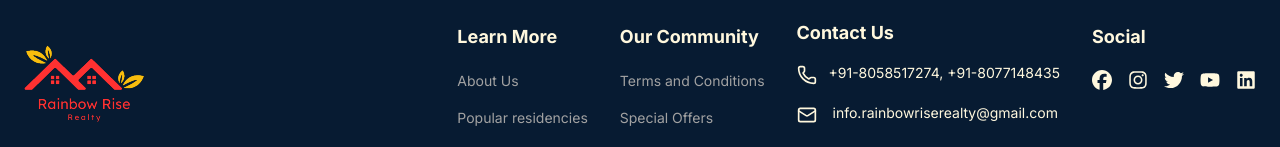
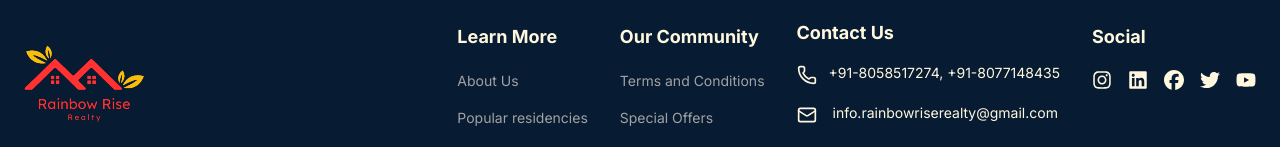
Before and after one commit to PrathameshKumarSah/rainbowrisereality, a React (Vite) app in the folder frontend/: page / in a window 1280 px wide. Shown: the part 2396-2543 px from the top of the page. Built offline with nearby package versions, Linux system fonts and the light colour scheme; no server answers; a web font is replaced by a local one.

Commit message:
Update data.jsx

```diff
--- a/frontend/src/constant/data.jsx
+++ b/frontend/src/constant/data.jsx
@@ -223,10 +223,10 @@ export const FOOTER_CONTACT_INFO = {
 export const SOCIALS = {
   title: "Social",
   links: [
-    { icon: <FaFacebook />, id: "facebook" },
-    { icon: <FaInstagram />, id: "instagram" },
-    { icon: <FaTwitter />, id: "twitter" },
-    { icon: <FaYoutube />, id: "youtube" },
-    { icon: <FaLinkedin />, id: "linkedin" },
+    { icon: <FaInstagram />, id: "instagram", url: "https://www.instagram.com/rainbowriserealty/" },
+    { icon: <FaLinkedin />, id: "linkedin",  url: "https://www.linkedin.com/in/rainbow-rise-realty-8641a1333" },
+    { icon: <FaFacebook />, id: "facebook", url: "/" },
+    { icon: <FaTwitter />, id: "twitter",  url: "/" },
+    { icon: <FaYoutube />, id: "youtube",  url: "/" },
   ],
 };
```
